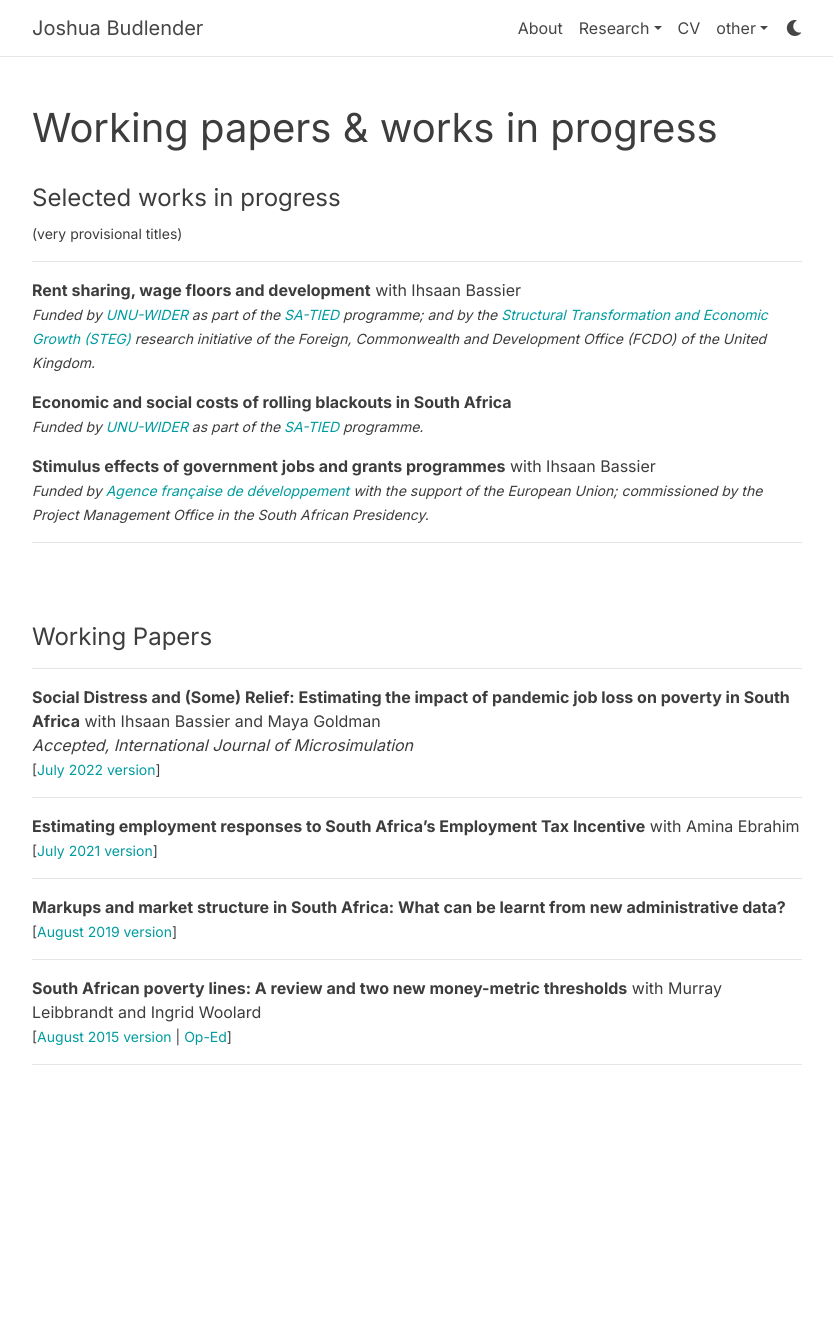
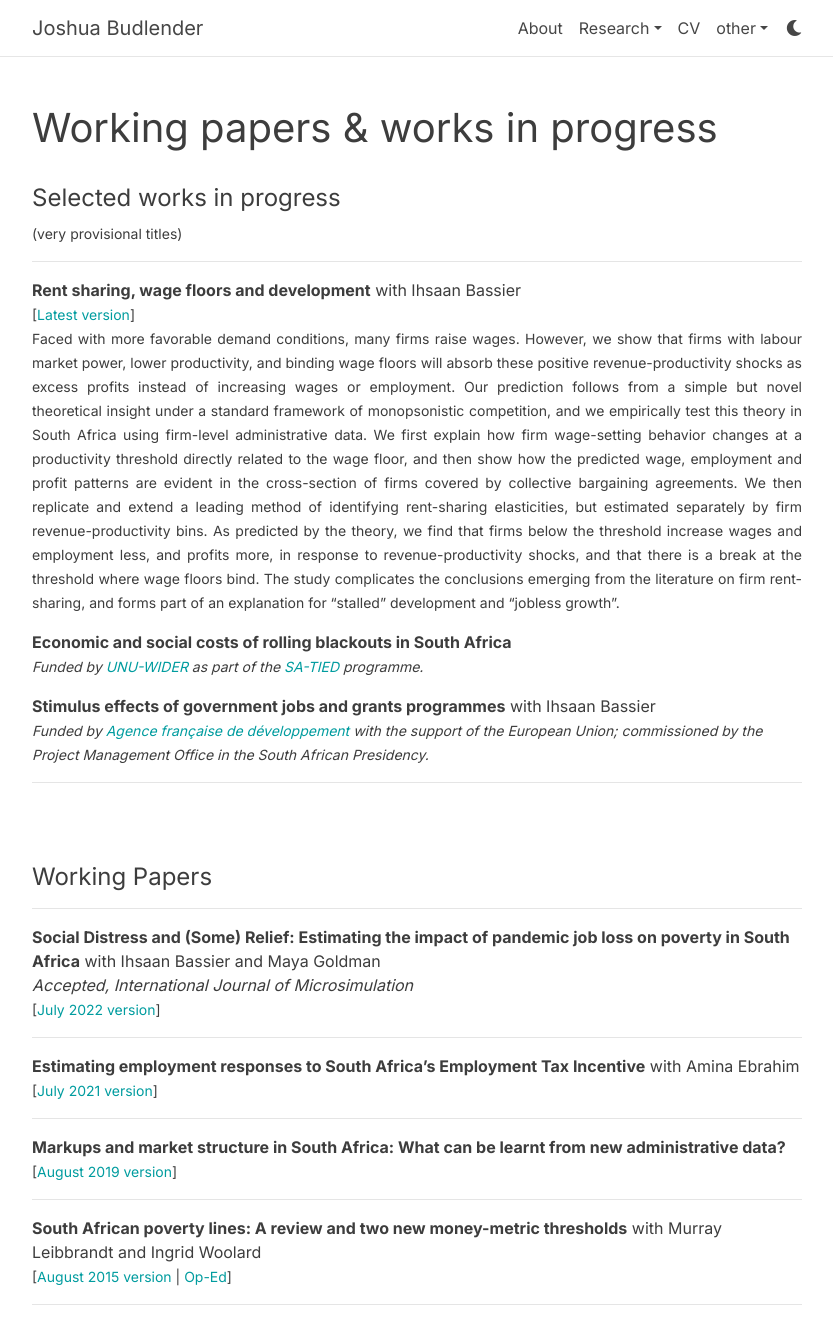
Before and after one commit to jbudlender/jbudlender.github.io, a Jekyll site: the page built from _pages/working.md, in a window 1280 px wide and 1321 px high. Shown: the whole window, without its empty margins (223-1056 px from the left). Built offline with Jekyll 4.4.1, drawn with Linux system fonts in a browser that asks for light colours; comment, search, counter and statistics services are not loaded; a style sheet for code colours, icons or effects is not loaded.

Commit message:
add rent sharing work in progress

```diff
--- a/_pages/working.md
+++ b/_pages/working.md
@@ -11,7 +11,25 @@ nav: false
 
 * * *
 **Rent sharing, wage floors and development** with Ihsaan Bassier
-<small>*Funded by [UNU-WIDER](https://www.wider.unu.edu/) as part of the [SA-TIED](https://sa-tied.wider.unu.edu/) programme; and by the [Structural Transformation and Economic Growth (STEG)](https://steg.cepr.org/) research initiative of the Foreign, Commonwealth and Development Office (FCDO) of the United Kingdom.*
+<small>[[Latest version](/assets/pdf/rentsharing.pdf)]
+Faced with more favorable demand conditions, many firms raise wages. However,
+we show that firms with labour market power, lower productivity, and binding wage
+floors will absorb these positive revenue-productivity shocks as excess profits instead
+of increasing wages or employment. Our prediction follows from a simple but novel
+theoretical insight under a standard framework of monopsonistic competition, and
+we empirically test this theory in South Africa using firm-level administrative data.
+We first explain how firm wage-setting behavior changes at a productivity threshold
+directly related to the wage floor, and then show how the predicted wage, employment
+and profit patterns are evident in the cross-section of firms covered by collective
+bargaining agreements. We then replicate and extend a leading method of identifying
+rent-sharing elasticities, but estimated separately by firm revenue-productivity
+bins. As predicted by the theory, we find that firms below the threshold increase
+wages and employment less, and profits more, in response to revenue-productivity
+shocks, and that there is a break at the threshold where wage floors bind. The study
+complicates the conclusions emerging from the literature on firm rent-sharing, and
+forms part of an explanation for “stalled” development and “jobless growth”.
+{: style="text-align: justify"}
+
 
 **Economic and social costs of rolling blackouts in South Africa**
 <small>*Funded by [UNU-WIDER](https://www.wider.unu.edu/) as part of the [SA-TIED](https://sa-tied.wider.unu.edu/) programme.*
```
Also changed, not shown: 1 other file.
